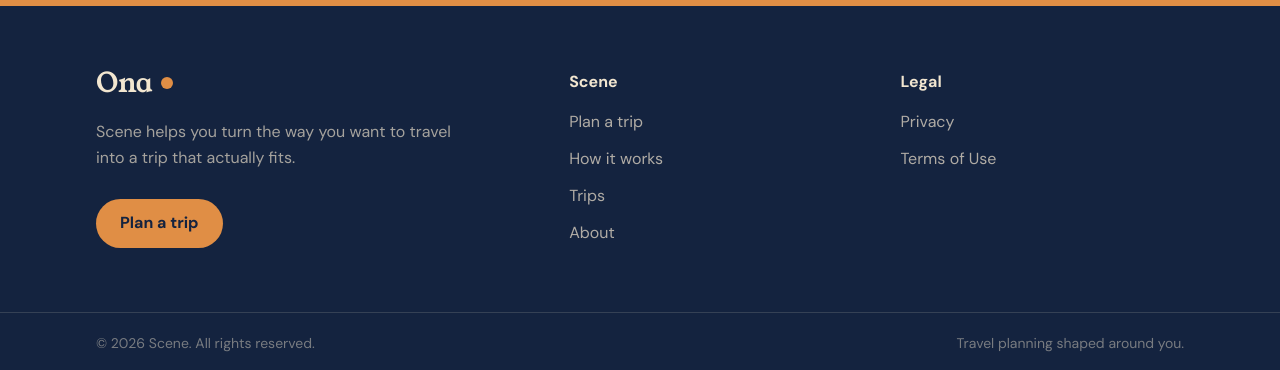
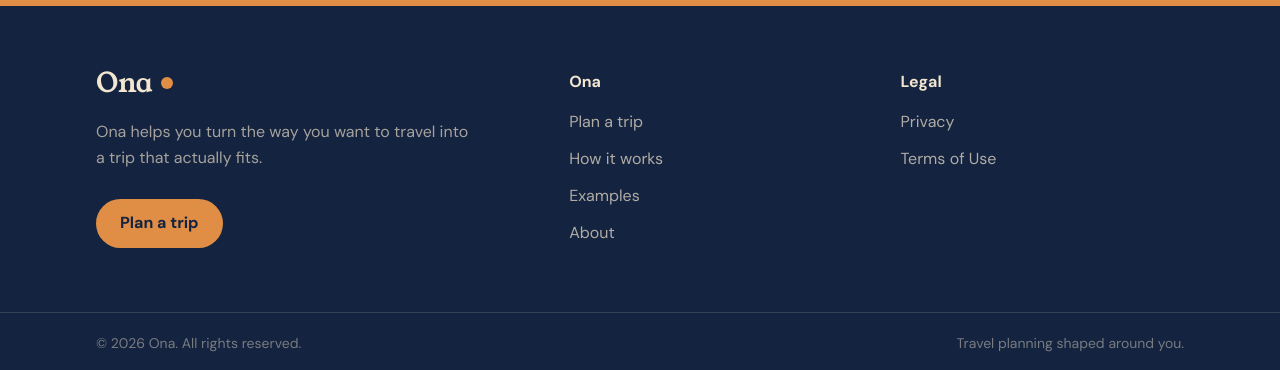
Before and after one commit to Wuraola-Adebisi/Ona, a React (Vite) app: page / in a window 1280 px wide. Shown: the part 3749-4119 px from the top of the page. Built offline with nearby package versions, Linux system fonts and the light colour scheme.

Commit message:
Rebrand src/components/Footer.tsx for Ona

```diff
--- a/src/components/Footer.tsx
+++ b/src/components/Footer.tsx
@@ -9,7 +9,7 @@ export default function Footer() {
           <Logo light />
 
           <p className="mt-5 max-w-sm leading-relaxed text-sand/65">
-            Scene helps you turn the way you want to travel into a trip that
+            Ona helps you turn the way you want to travel into a trip that
             actually fits.
           </p>
 
@@ -22,7 +22,7 @@ export default function Footer() {
         </div>
 
         <div>
-          <p className="font-bold">Scene</p>
+          <p className="font-bold">Ona</p>
 
           <ul className="mt-4 space-y-3 text-sand/70">
             <li>
@@ -37,7 +37,7 @@ export default function Footer() {
             </li>
             <li>
               <Link className="hover:text-sun" to="/examples">
-                Trips
+                Examples
               </Link>
             </li>
             <li>
@@ -68,7 +68,7 @@ export default function Footer() {
 
       <div className="border-t border-sand/15">
         <div className="mx-auto flex max-w-6xl flex-col gap-2 px-5 py-5 text-sm text-sand/45 sm:px-8 sm:flex-row sm:items-center sm:justify-between">
-          <p>© 2026 Scene. All rights reserved.</p>
+          <p>© 2026 Ona. All rights reserved.</p>
           <p>Travel planning shaped around you.</p>
         </div>
       </div>
```
